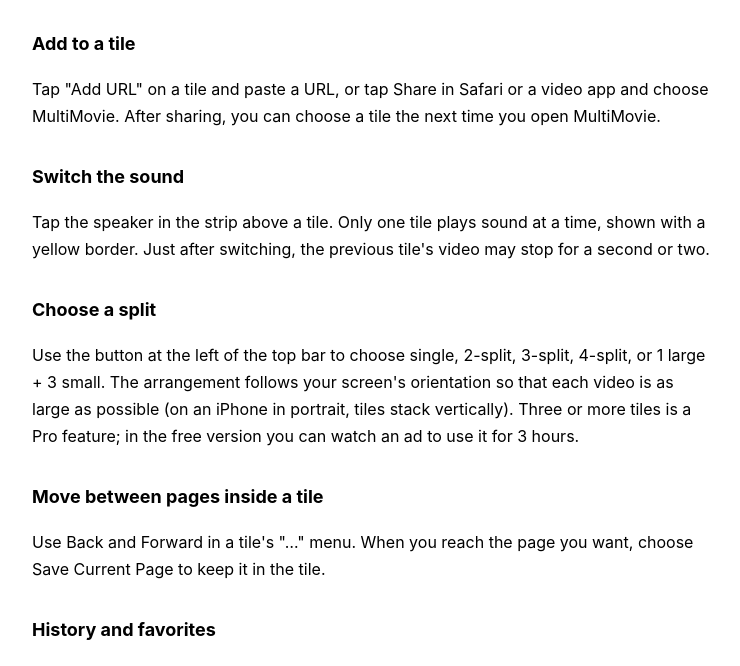
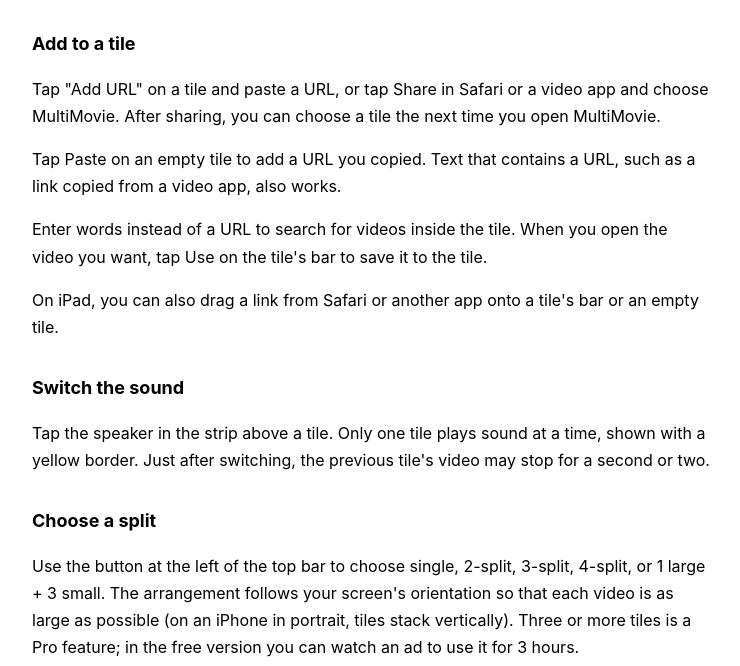
Before and after one commit to fukusefeb-dev/fukusefeb-dev.github.io, a plain HTML site: page multimovie/en/index.html in a window 1280 px wide. Shown: the part 127-793 px from the top of the page, without its empty margins (268-1008 px from the left). Drawn offline with Linux system fonts and the light colour scheme.

Commit message:
MultiMovie: update help (en) for v1.2.0

```diff
--- a/multimovie/en/index.html
+++ b/multimovie/en/index.html
@@ -7,6 +7,9 @@
 <p>MultiMovie plays the pages you choose on up to four screens at the same time.</p>
 <h2>Add to a tile</h2>
 <p>Tap "Add URL" on a tile and paste a URL, or tap Share in Safari or a video app and choose MultiMovie. After sharing, you can choose a tile the next time you open MultiMovie.</p>
+<p>Tap Paste on an empty tile to add a URL you copied. Text that contains a URL, such as a link copied from a video app, also works.</p>
+<p>Enter words instead of a URL to search for videos inside the tile. When you open the video you want, tap Use on the tile's bar to save it to the tile.</p>
+<p>On iPad, you can also drag a link from Safari or another app onto a tile's bar or an empty tile.</p>
 <h2>Switch the sound</h2>
 <p>Tap the speaker in the strip above a tile. Only one tile plays sound at a time, shown with a yellow border. Just after switching, the previous tile's video may stop for a second or two.</p>
 <h2>Choose a split</h2>
```
